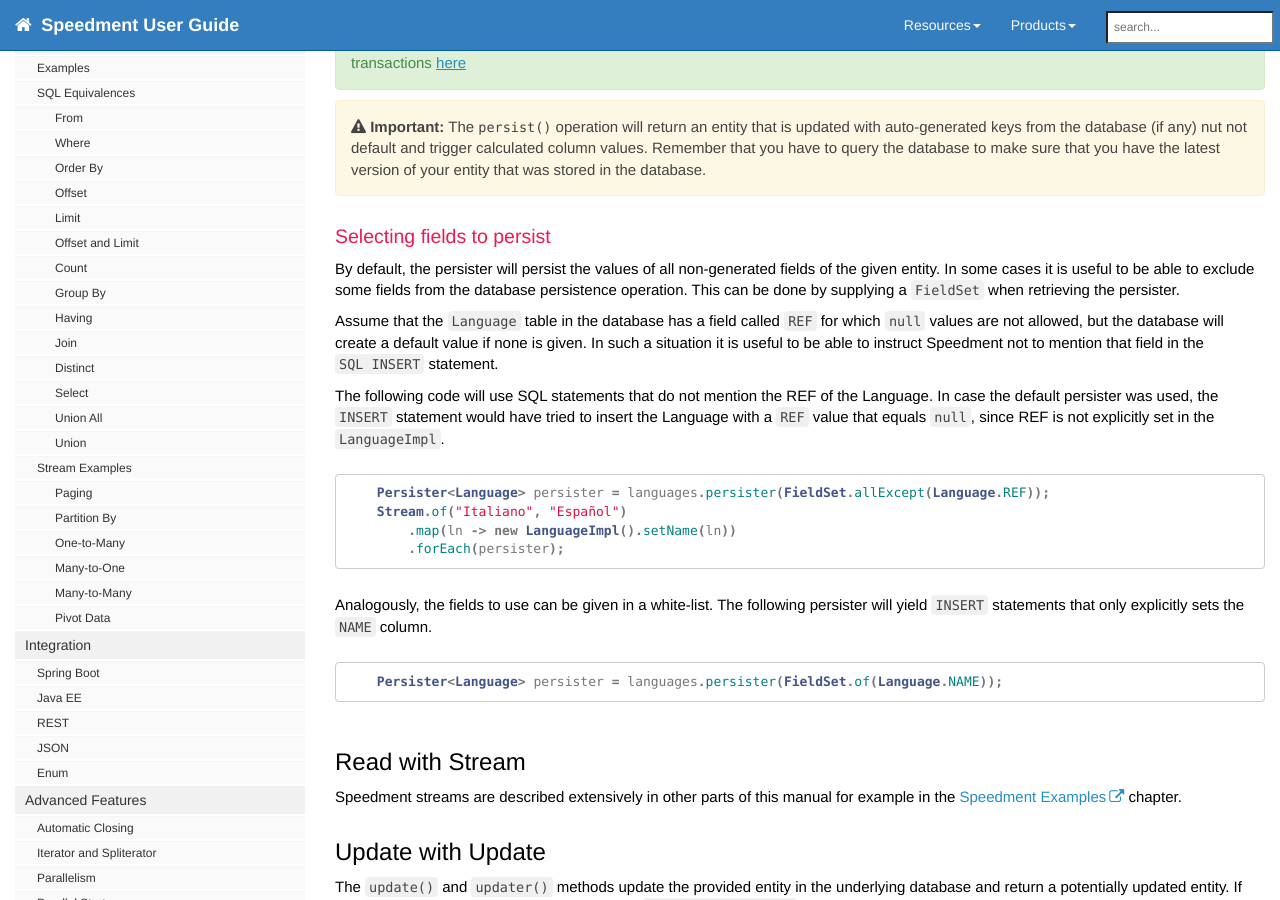
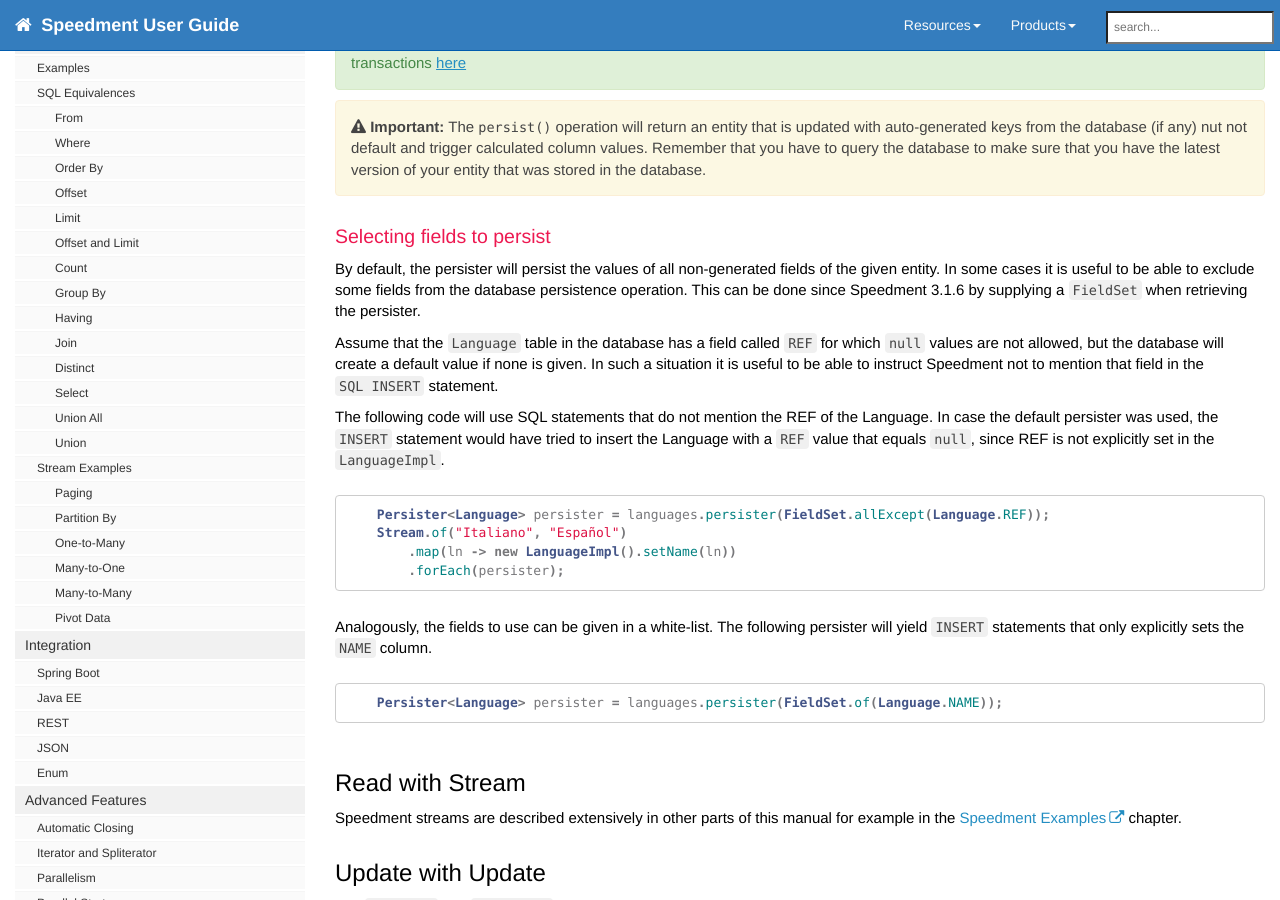
Before and after one commit to speedment/speedment-doc, a Jekyll site: the page built from pages/crud.md, in a window 1280 px wide and 900 px high, scrolled down 1398 px. Built offline with Jekyll 4.4.1, drawn with Linux system fonts in a browser that asks for light colours; nearby versions of some CDN libraries; comment, search, counter and statistics services are not loaded.

Commit message:
Mention Speedment version for field selection

```diff
--- a/pages/crud.md
+++ b/pages/crud.md
@@ -70,7 +70,7 @@
 ### Selecting fields to persist
 By default, the persister will persist the values of all non-generated fields of the given entity.
 In some cases it is useful to be able to exclude some fields from the database persistence
-operation. This can be done by supplying a `FieldSet` when retrieving the persister.
+operation. This can be done since Speedment 3.1.6 by supplying a `FieldSet` when retrieving the persister.
 
 Assume that the `Language` table in the database has a field called `REF` for which `null` values are not allowed, but
 the database will create a default value if none is given. In such a situation it is useful to be able to instruct
```
